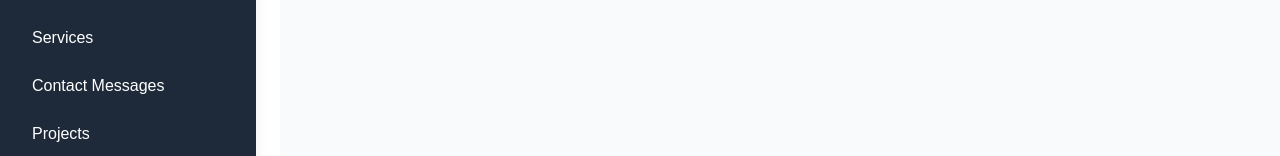
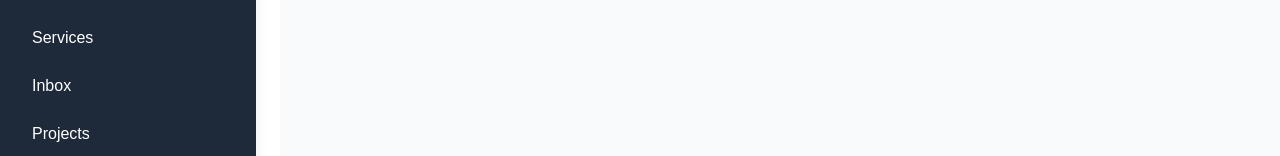
Before and after one commit to DipakRaut11/hira, a Next.js app: page /admin/usersmessages in a window 1280 px wide. Shown: the part 298-454 px from the top of the page. Built offline with nearby package versions, Linux system fonts and the light colour scheme; no server answers; the database is empty.

Commit message:
update: make toggle button movable along with sidebar

```diff
--- a/components/AdminSidebar.tsx
+++ b/components/AdminSidebar.tsx
@@ -14,7 +14,7 @@ export function AdminSidebar({ isOpen, toggleSidebar }: SidebarProps) {
     { href: '/admin/heroimages', label: 'Hero Images' },
     { href: '/admin/companyInfo', label: 'Company Info' },
     { href: '/admin/services', label: 'Services' },
-    { href: '/admin/usersmessages', label: 'Contact Messages' },
+    { href: '/admin/usersmessages', label: 'Inbox' },
     { href: '/admin/projects', label: 'Projects' },
     { href: '/admin/news-event', label: 'News & Events' },
   ];
@@ -24,11 +24,13 @@ export function AdminSidebar({ isOpen, toggleSidebar }: SidebarProps) {
      {/* Toggle Button */}
 <button
   onClick={toggleSidebar}
-        className={`fixed top-24 z-50 bg-gray-800 text-white p-2 rounded hover:bg-gray-700 transition
-          ${isOpen ? 'left-64 md:left-64' : 'left-4 md:left-64'}`}
+  className={`fixed top-24 left-0 z-50 bg-gray-800 text-white p-2 rounded hover:bg-gray-700 transition-all duration-300
+    ${isOpen ? 'translate-x-64' : 'translate-x-0'}`}
 >
   {isOpen ? '✖' : '☰'}
 </button>
+
+
 
       {/* Sidebar */}
       <aside
```
Lines whose indentation alone changed are shown as unchanged.
